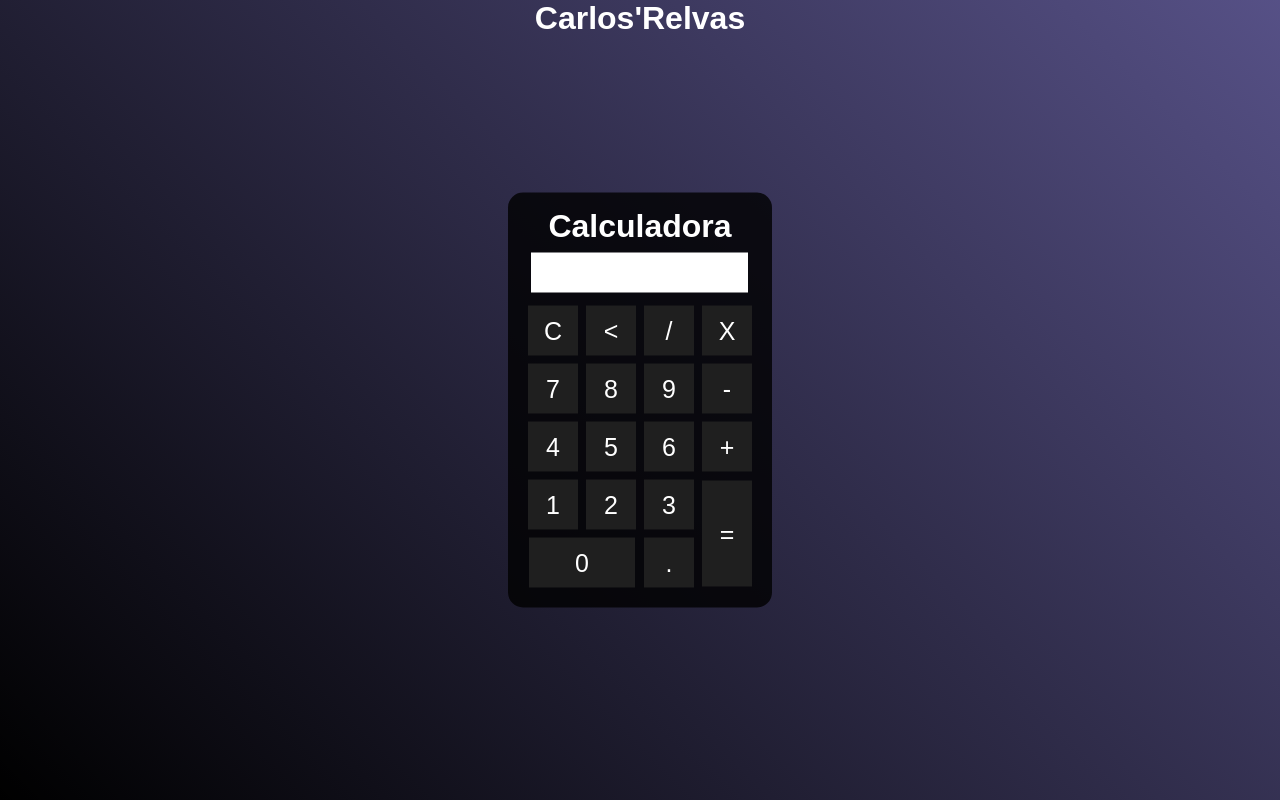
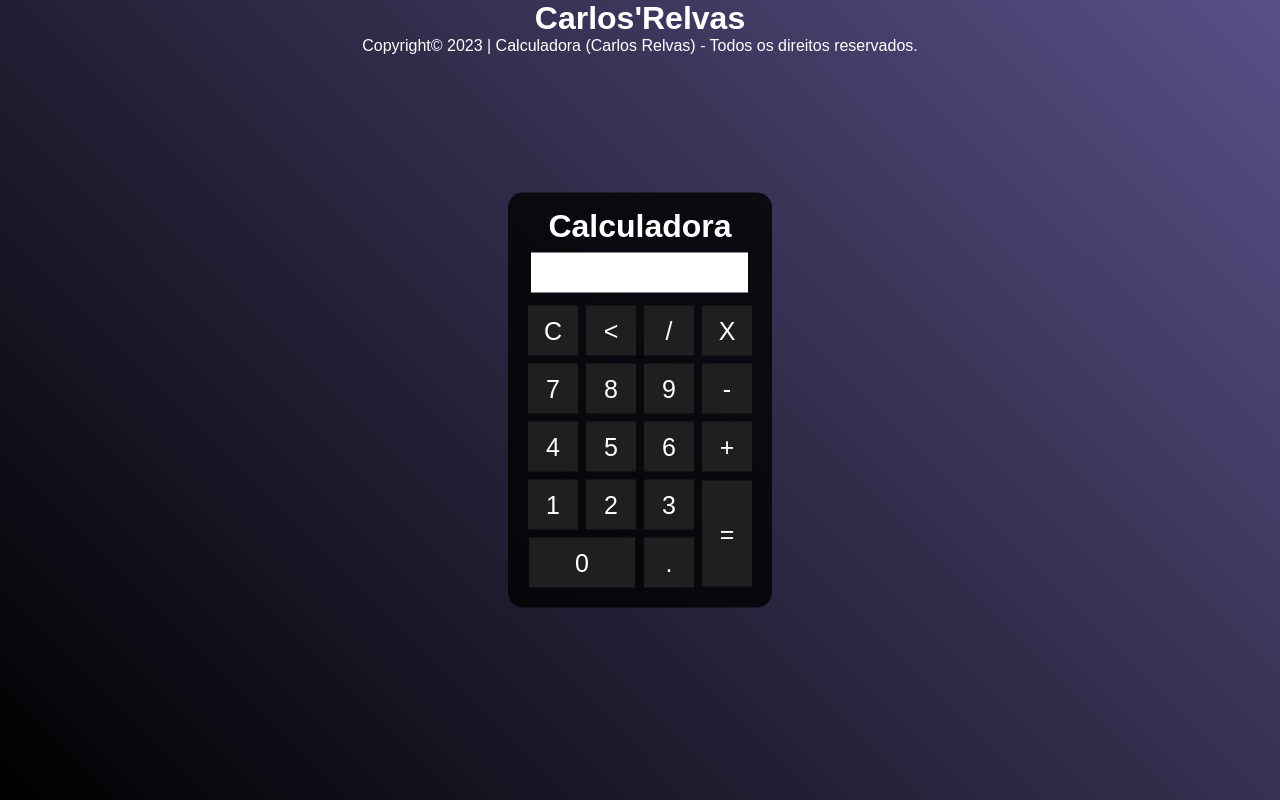
Before and after one commit to cck32455/Calculadora, a plain HTML site: page index.html in a window 1280 px wide. Drawn offline with Linux system fonts and the light colour scheme.

Commit message:
Update index.html

```diff
--- a/index.html
+++ b/index.html
@@ -80,5 +80,9 @@
         }
 
     </script>
+
+        <footer> Copyright© 2023 | Calculadora (Carlos Relvas) - Todos os direitos reservados.
+
+</footer>
 </body>
 </html>
```
